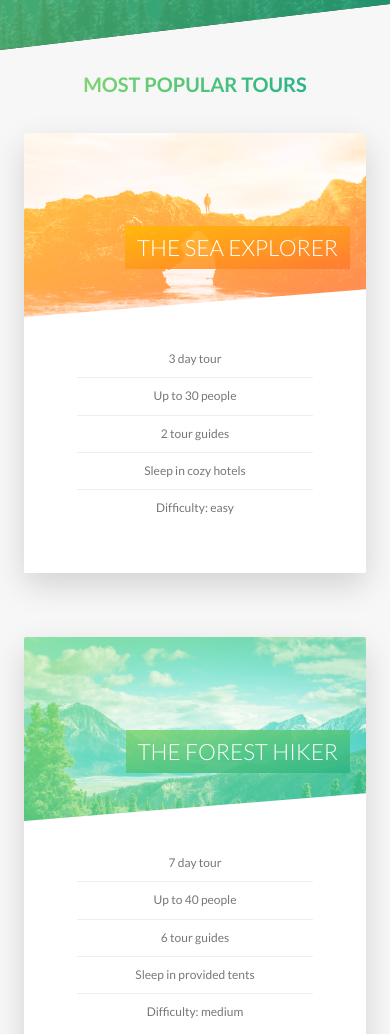
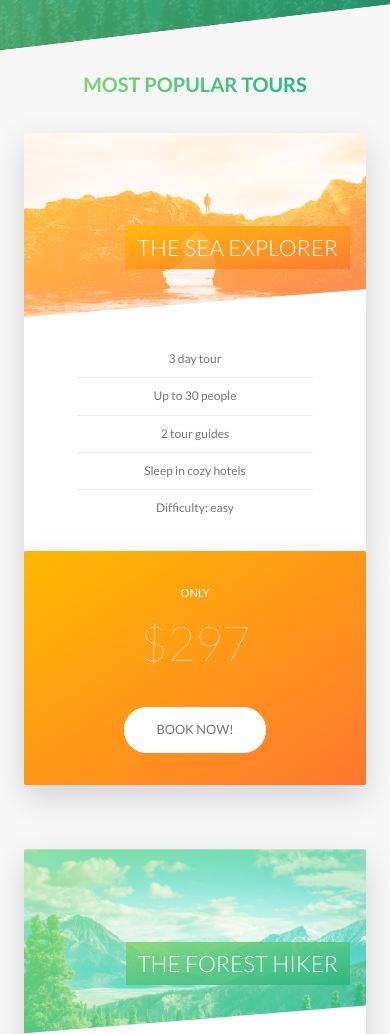
Before and after one commit to jjayjack/CSS-animations, a website: page index.html in a window 390 px wide. Shown: the part 2684-3718 px from the top of the page. Drawn offline with Linux system fonts and the light colour scheme.

Commit message:
Media Query: Card Component

```diff
--- a/sass/components/_card.scss
+++ b/sass/components/_card.scss
@@ -174,4 +174,39 @@
 		font-size: 6rem;
 		font-weight: 100;
 	}
+
+	@include respond(tablet-portrait) {
+		//functionality
+		height: auto;
+
+		&__side {
+			height: auto;
+			position: relative;
+
+			&--back {
+				transform: rotateY(0);
+			}
+		}
+
+		&:hover &__side--front {
+			transform: rotateY(0);
+		}
+
+		&__cta {
+			position: relative;
+			top: 0;
+			left: 0;
+			transform: translate(0);
+			width: 100%;
+			padding: 4rem;
+		}
+
+		&__price-box {
+			margin-bottom: 3rem;
+		}
+
+		&__price-value {
+			font-size: 6rem;
+		}
+	}
 }
```
Also changed, not shown: css/style.css.
